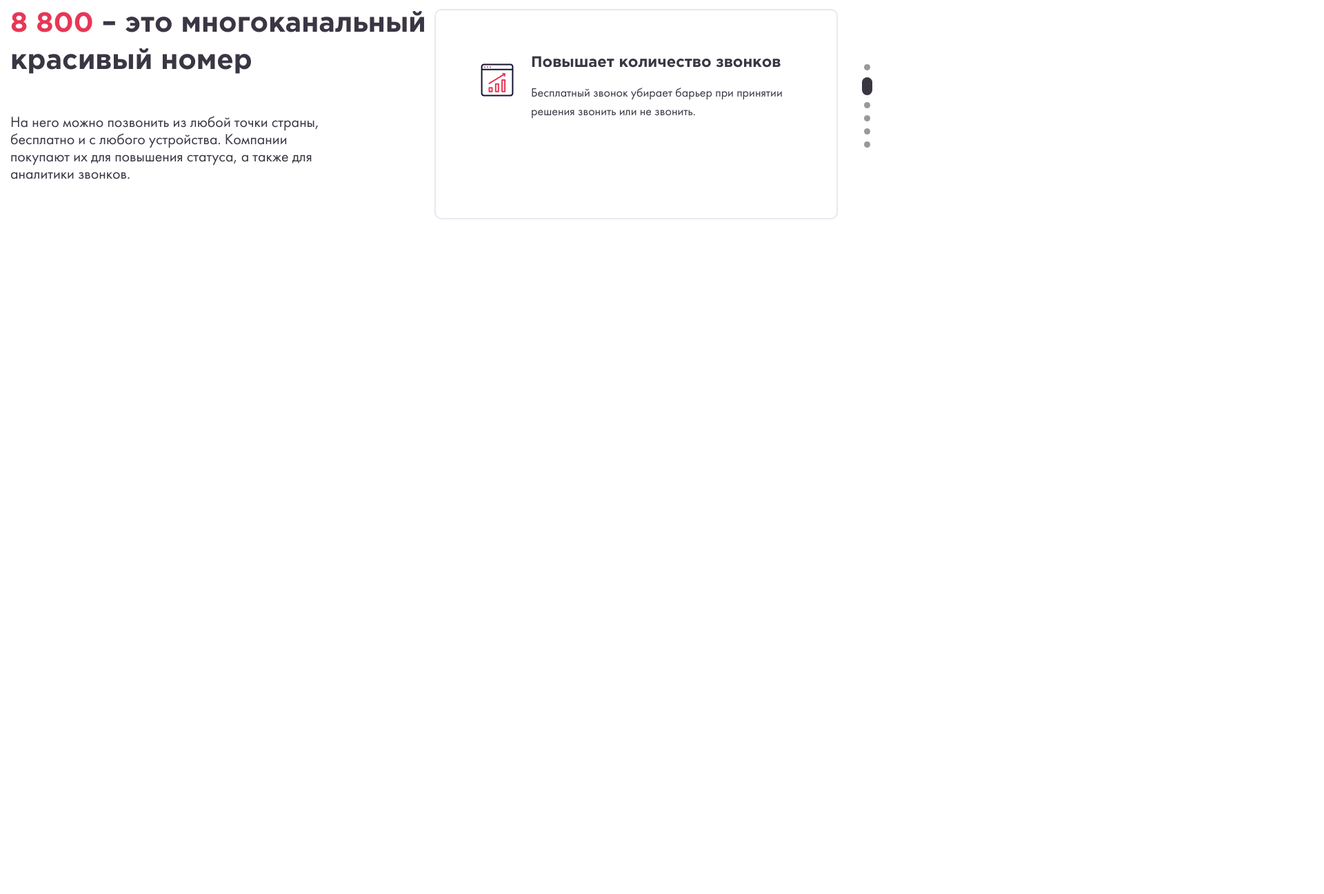
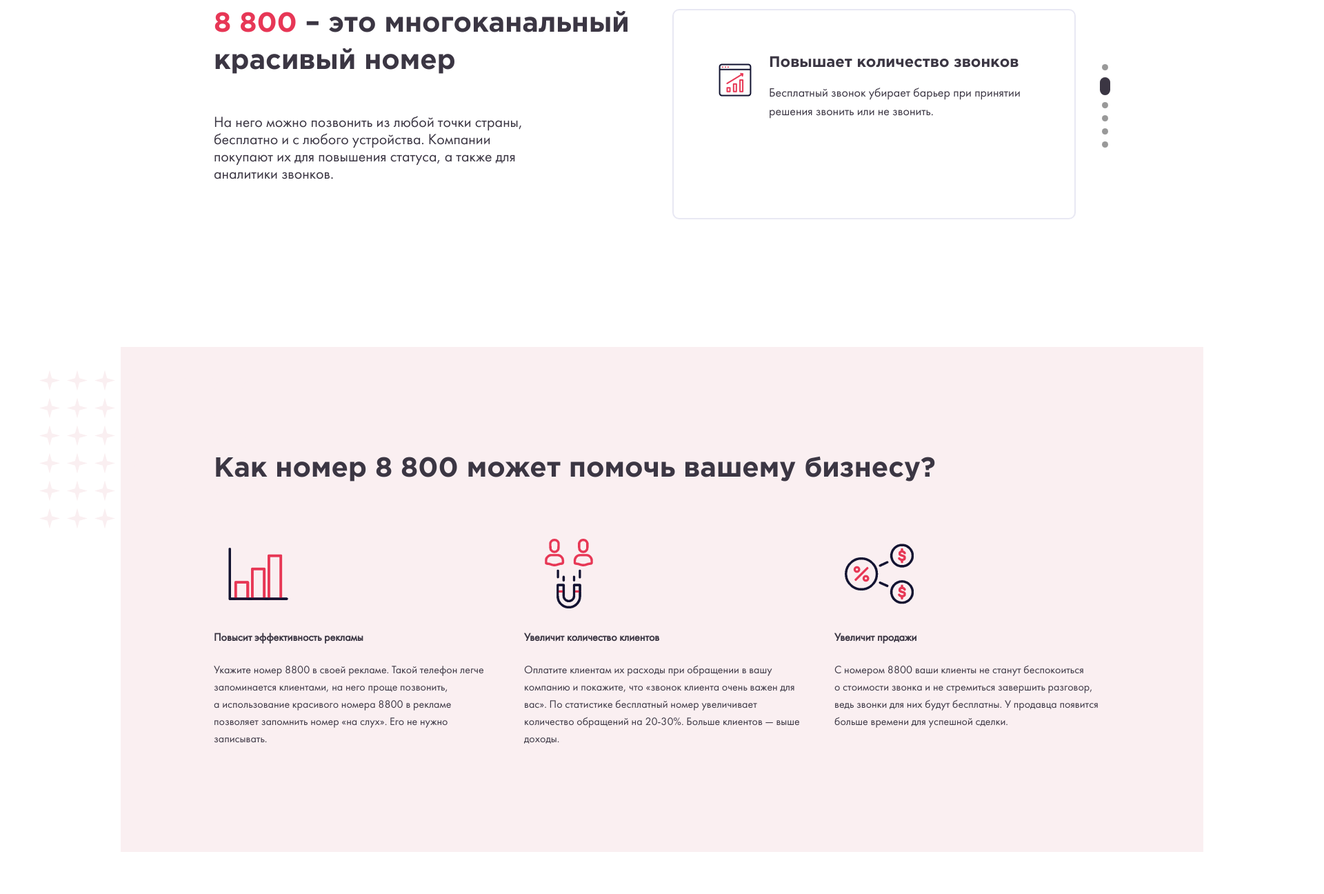
Before and after one commit to Vadim-Losenkov/8800, a website: page app/index.html in a window 1280 px wide. Shown: the part 1016-2312 px from the top of the page at 69% size, 1920 px wide, since content can reach past the window. Before the commit the page ends 1519 px from the top, so only its background shows below. Drawn offline with Linux system fonts and the light colour scheme; a script that the page names is missing.

```diff
--- a/app/index.html
+++ b/app/index.html
@@ -25,11 +25,15 @@
           </a>
           <div class="header__contacts">
             <div class="header__contacts-item icon">
-                <p class="header__contacts-name">По России (бесплатно)</p>
+              <p class="header__contacts-name">
+                По России (бесплатно)
+              </p>
               <a href="tel:+79043653024" class="header__contacts-phone"> +7(800)777-06-45 </a>
             </div>
             <div class="header__contacts-item">
-                <p class="header__contacts-name">По Москве</p>
+              <p class="header__contacts-name">
+                По Москве
+              </p>
               <a href="tel:+79043653024" class="header__contacts-phone"> +7(499)700-50-36 </a>
             </div>
           </div>
@@ -163,7 +167,9 @@
                 <h5 class="slider__slide-title">
                   Клиенты дозвонятся даже с отрицательным балансом
                 </h5>
-                  <p class="slider__slide-text">Соберете максимальное число звонков</p>
+                <p class="slider__slide-text">
+                  Соберете максимальное число звонков
+                </p>
               </div>
             </div>
             <div class="slider__slide swiper-slide">
@@ -182,6 +188,53 @@
         </div>
       </div>
     </section>
+    <section class="benefits">
+      <div class="container">
+        <div class="benefits__inner">
+          <h2 class="benefits__title title">
+            Как номер 8 800 может помочь вашему бизнесу?
+          </h2>
+          <div class="benefits__items">
+            <div class="benefits__item">
+              <div class="benefits__item-icon">
+                <img src="images/icons/benefits/item-1.png" alt="">
+              </div>
+              <h5 class="benefits__item-title">
+                Повысит эффективность рекламы
+              </h5>
+              <p class="benefits__item-text">
+                Укажите номер 8800 в своей рекламе. Такой телефон легче запоминается клиентами, на него проще позвонить, а использование красивого номера 8800 в рекламе позволяет запомнить номер «на слух». Его не нужно записывать.
+              </p>
+            </div>
+            <div class="benefits__item">
+              <div class="benefits__item-icon">
+                <img src="images/icons/benefits/item-2.png" alt="">
+              </div>
+              <h5 class="benefits__item-title">
+                Увеличит количество клиентов
+              </h5>
+              <p class="benefits__item-text">
+                Оплатите клиентам их расходы при обращении в вашу компанию и покажите, что «звонок клиента очень важен для вас». По статистике бесплатный номер увеличивает количество обращений на 20-30%. Больше клиентов — выше доходы.
+              </p>
+            </div>
+            <div class="benefits__item">
+              <div class="benefits__item-icon">
+                <img src="images/icons/benefits/item-3.png" alt="">
+              </div>
+              <h5 class="benefits__item-title">
+                Увеличит продажи
+              </h5>
+              <p class="benefits__item-text">
+                С номером 8800 ваши клиенты не станут беспокоиться о стоимости звонка и не стремиться завершить разговор, ведь звонки для них будут бесплатны. У продавца появится больше времени для успешной сделки.
+              </p>
+            </div>
+          </div>
+        </div>
+      </div>
+    </section>
+    <section class="number">
+      <img src="images/global/number-bg.jpg" alt="">
+    </section>
   </main>
   <footer class="footer"></footer>
 
--- a/app/scss/_global.scss
+++ b/app/scss/_global.scss
@@ -19,7 +19,7 @@
 
 body {
   // min-width: 320px;
-  // min-width: 1920px;
+  min-width: 1920px;
   overflow-x: hidden;
   min-height: 100vh;
   @extend %fbook;
--- a/app/scss/style.scss
+++ b/app/scss/style.scss
@@ -73,7 +73,6 @@
     font-size: 16px;
     line-height: 18px;
     color: #3b3643;
-
     &.icon {
       &::before {
         content: '';
@@ -94,8 +93,6 @@
     justify-content: space-between;
   }
   &__content {
-    padding: 24px 0;
-
     a {
       font-size: 16px;
       line-height: 18px;
@@ -107,7 +104,22 @@
     align-items: center;
     column-gap: 40px;
   }
+  &__menu-link {
+    padding: 24px 0;
+    position: relative;
+    &.active::after {
+      content: "";
+      position: absolute;
+      bottom: 0;
+      left: 50%;
+      transform: translateX(-50%);
+      width: 25px;
+      height: 3px;
+      background-color: $red;
+    }
+  }
   &__search {
+    padding: 24px 0;
     padding-left: 27px;
     position: relative;
 
@@ -334,4 +346,35 @@
   }
 }
 
+.benefits {
+  padding: 150px 0;
+  background-size: cover;
+  background-repeat: no-repeat;
+  background-position: center;
+  background-image: url('../images/global/benefits-bg.svg');
+
+  &__inner {
+
+  }
+  &__title {
+    margin-bottom: 60px;
+  }
+  &__items {
+    display: flex;
+    justify-content: space-between;
+    align-items: flex-start;
+  }
+  &__item {
+    max-width: 400px;
+    width: 100%;
+  }
+  &__item-icon {
+    margin-bottom: 16px;
+  }
+  &__item-title {
+    margin-bottom: 22px;
+  }
+}
+
+
 @import 'media';
```
Also changed, not shown: app/css/style.min.css, app/images/global/benefits-bg.svg (added), app/images/global/number-bg.jpg (added), app/images/icons/benefits/item-1.png (added), app/images/icons/benefits/item-1.svg (added), app/images/icons/benefits/item-2.png (added), app/images/icons/benefits/item-2.svg (added), app/images/icons/benefits/item-3.png (added), app/images/icons/benefits/item-3.svg (added), 1 other file. Lines whose indentation alone changed are shown as unchanged.
